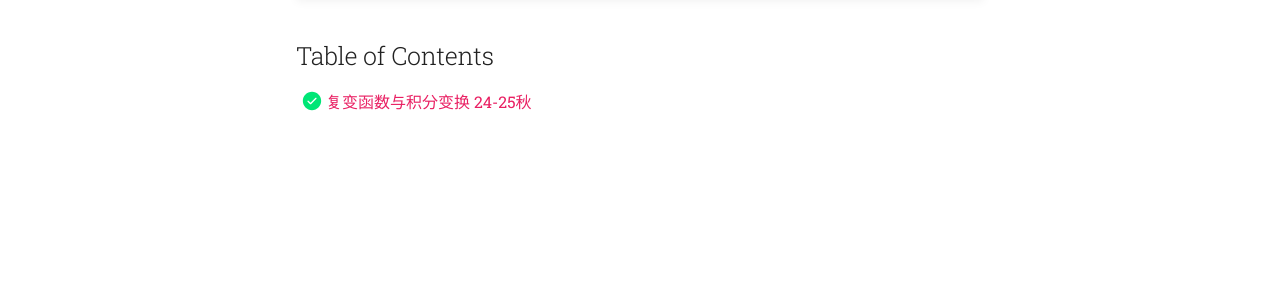
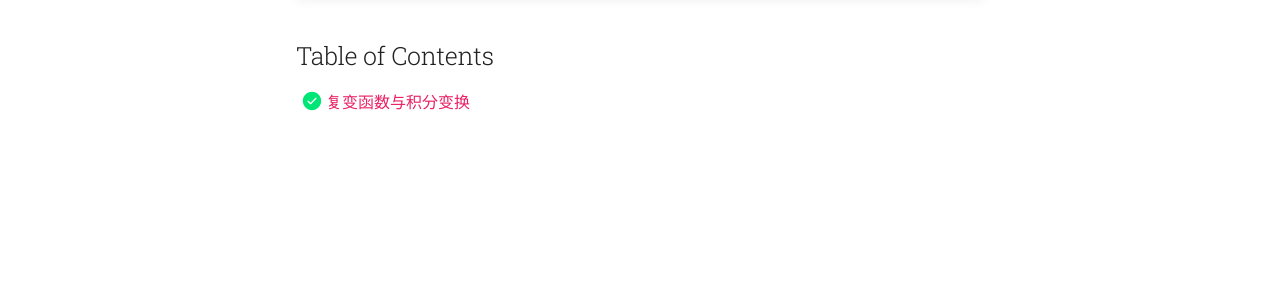
Before and after one commit to lingerzr/linger.github.io, an MkDocs documentation site: the page built from docs/Math/index.md, in a window 1280 px wide. Shown: the part 369-653 px from the top of the page. Built offline with MkDocs 1.6.1 and Material for MkDocs 9.7.7, drawn with Linux system fonts in a browser that asks for light colours; comment, search, counter and statistics services are not loaded.

Commit message:
20150202-01

```diff
--- a/docs/Math/index.md
+++ b/docs/Math/index.md
@@ -5,4 +5,4 @@
 
 ## Table of Contents
 
-- [x] [复变函数与积分变换 24-25秋](复变函数与积分变换.md)
+- [x] [复变函数与积分变换](复变函数与积分变换.md)
```
